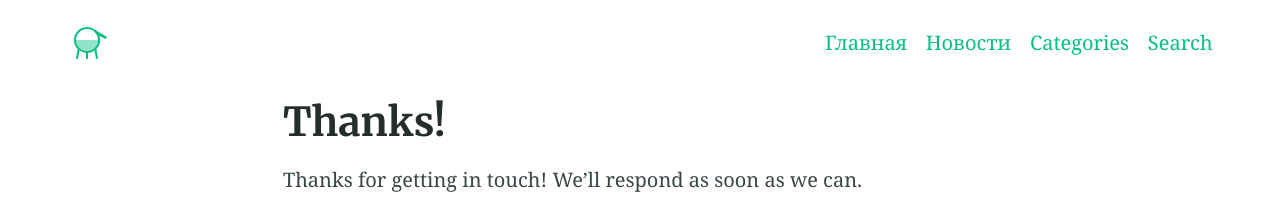
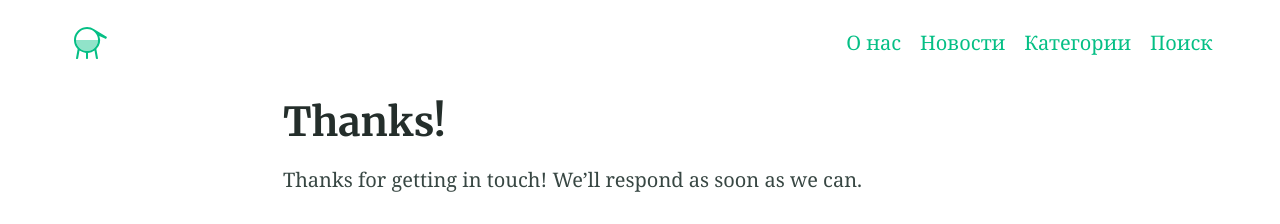
Before and after one commit to bigsem89/bigsem89.github.io, a Jekyll site: the page built from thanks.md, in a window 1280 px wide. Shown: the top 224 px of the page. Built offline with Jekyll 4.4.1, drawn with Linux system fonts in a browser that asks for light colours.

Commit message:
Update _config.yml

```diff
--- a/_config.yml
+++ b/_config.yml
@@ -121,15 +121,15 @@ favicons: # Favicons are also used in the manifest file. Syntax is 'size: path'
 
 # 9. Site navigation
 navigation_header:
-- title: Главная
+- title: О нас
   url: /
 # - title: Elements
 #   url: /elements/
 - title: Новости
   url: /blog/
-- title: Categories
+- title: Категории
   url: /categories/
-- title: Search
+- title: Поиск
   url: /search/
 
 navigation_footer:
```
